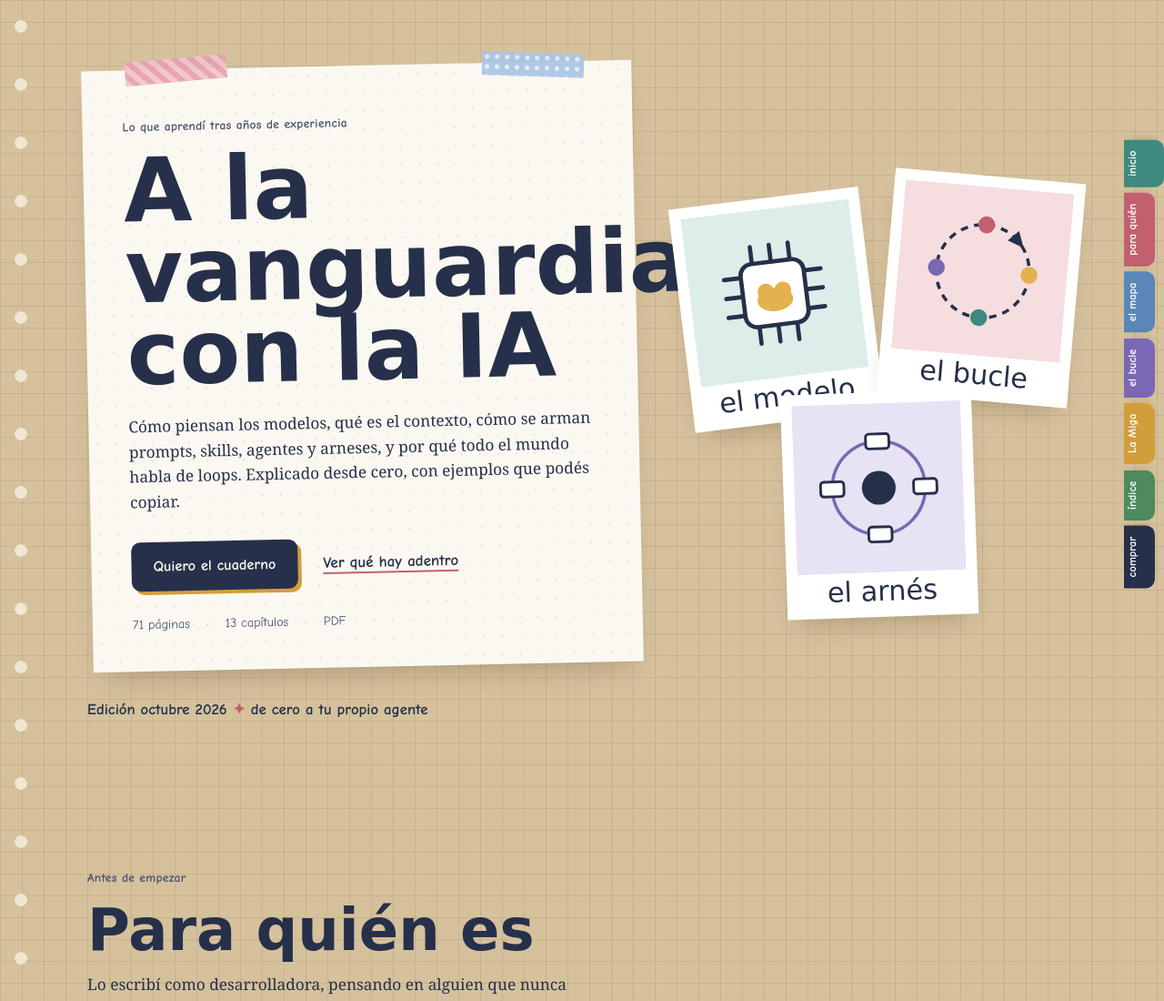
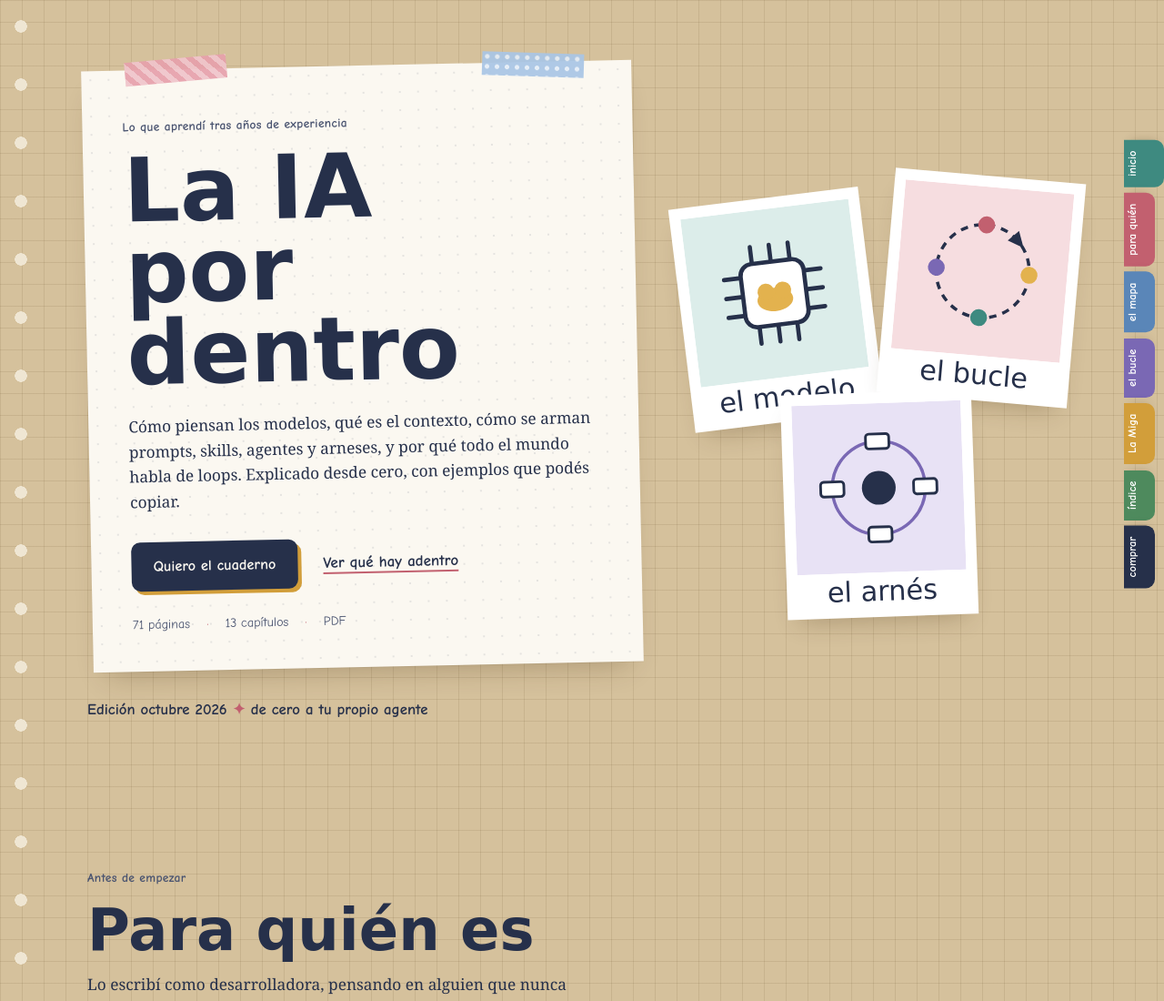
Before and after one commit to Saranhei/la-ia-por-dentro, a plain HTML site: page index.html in a window 1280 px wide. Shown: the top 1100 px of the page at 91% size. Drawn offline with Linux system fonts and the light colour scheme; a web font is replaced by a local one.

Commit message:
Renombrar a La IA por dentro
Co-Authored-By: Claude Opus 5.5 <noreply@anthropic.com>

```diff
--- a/index.html
+++ b/index.html
@@ -5,14 +5,14 @@
 <meta name="viewport" content="width=device-width, initial-scale=1, viewport-fit=cover">
 <meta http-equiv="Content-Security-Policy" content="default-src 'none'; script-src 'self'; style-src 'self' https://fonts.googleapis.com; font-src https://fonts.gstatic.com; img-src 'self' data:; base-uri 'self'; form-action 'none'; upgrade-insecure-requests">
 <meta name="referrer" content="strict-origin-when-cross-origin">
-<title>A la vanguardia con la IA</title>
+<title>La IA por dentro</title>
 <meta name="description" content="Un cuaderno para entender desde cero cómo piensan los modelos, qué es el contexto y cómo se arman prompts, skills, agentes, arneses y loops.">
 <meta name="theme-color" content="#D5C19C">
 <meta property="og:type" content="website">
-<meta property="og:title" content="A la vanguardia con la IA">
+<meta property="og:title" content="La IA por dentro">
 <meta property="og:description" content="Un cuaderno para entender desde cero cómo piensan los modelos, qué es el contexto y cómo se arman prompts, skills, agentes, arneses y loops.">
-<meta property="og:url" content="https://a-la-vanguardia-con-la-ia.netlify.app/">
-<meta property="og:image" content="https://a-la-vanguardia-con-la-ia.netlify.app/img/p01.jpg">
+<meta property="og:url" content="https://laiapordentro.netlify.app/">
+<meta property="og:image" content="https://laiapordentro.netlify.app/img/p01.jpg">
 <meta property="og:locale" content="es_AR">
 <meta name="twitter:card" content="summary_large_image">
 <link rel="icon" href="favicon.svg" type="image/svg+xml">
@@ -44,7 +44,7 @@
       <div class="paper hero-card">
         <i class="tape"></i><i class="tape dots"></i>
         <p class="eyebrow">Lo que aprendí tras años de experiencia</p>
-        <h1>A la vanguardia<br>con la IA</h1>
+        <h1>La IA<br>por dentro</h1>
         <p class="lead">Cómo piensan los modelos, qué es el contexto, cómo se arman prompts, skills, agentes y arneses, y por qué todo el mundo habla de loops. Explicado desde cero, con ejemplos que podés copiar.</p>
         <div class="hero-actions">
           <a class="btn" href="#comprar">Quiero el cuaderno</a>
@@ -397,7 +397,7 @@
   <div class="wrap buy">
     <figure class="cover">
       <i class="tape"></i>
-      <img src="img/p01.jpg" width="1000" height="1417" alt="Tapa del cuaderno A la vanguardia con la IA, con tres polaroids: el modelo, el bucle y el arnés" loading="lazy">
+      <img src="img/p01.jpg" width="1000" height="1417" alt="Tapa del cuaderno La IA por dentro, con tres polaroids: el modelo, el bucle y el arnés" loading="lazy">
     </figure>
     <div class="paper buy-card">
       <i class="tape"></i>
```
Also changed, not shown: img/p01.jpg, 1 other file.
